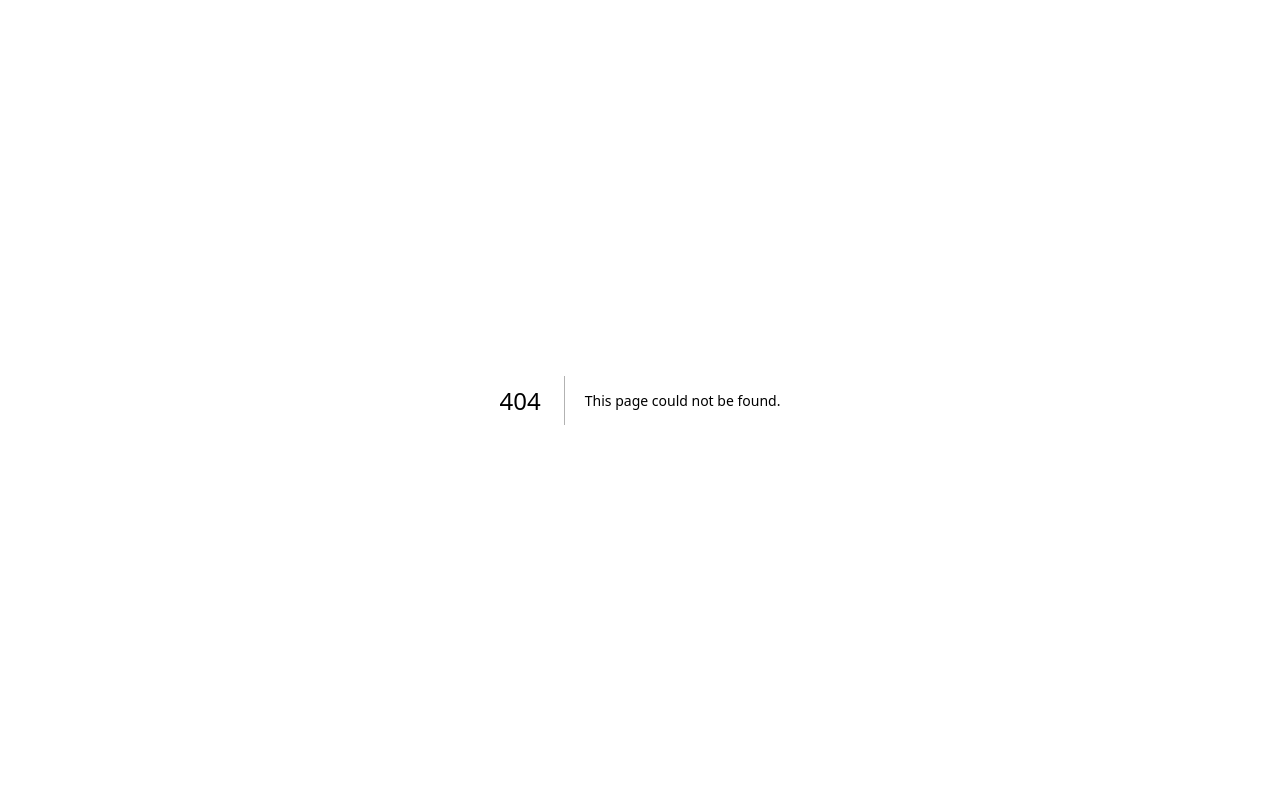
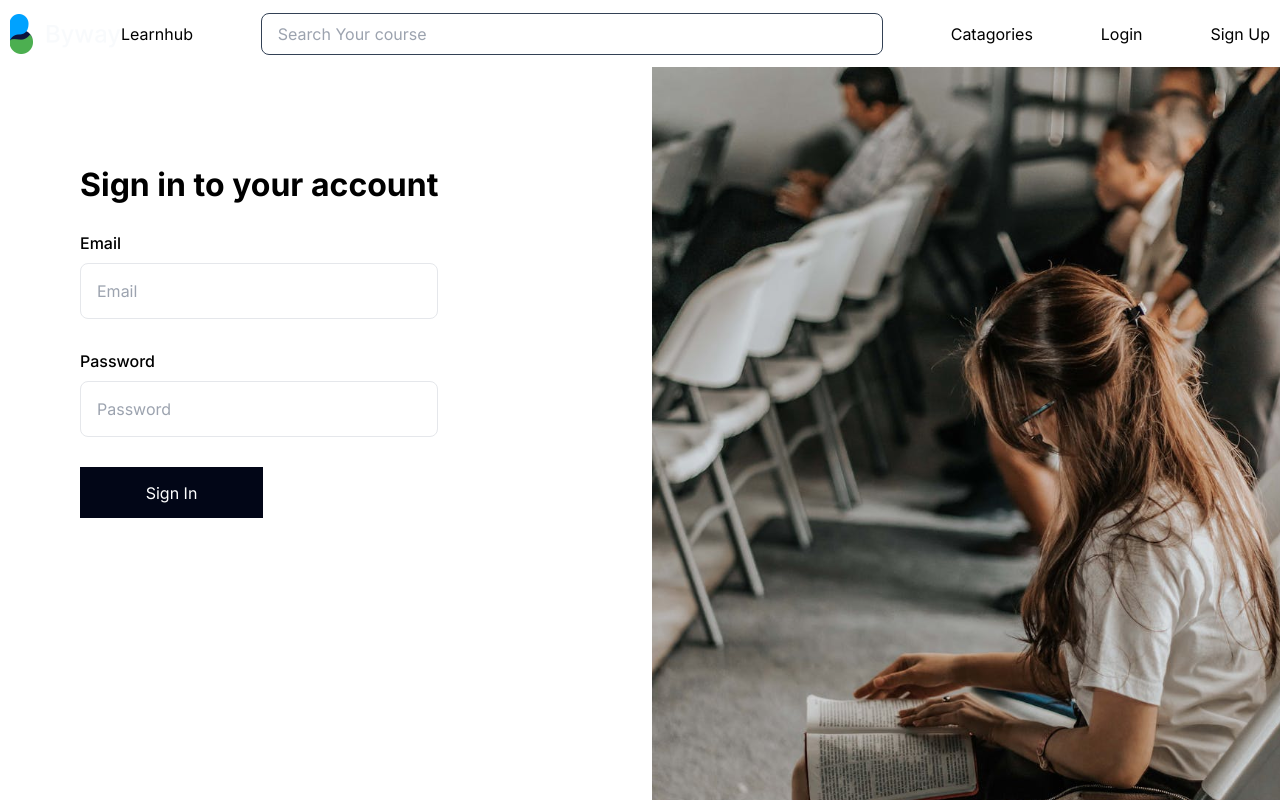
Before and after one commit to FaisalMahamudCS/e-learning-frontend, a Next.js app: page /login in a window 1280 px wide. Before the commit this address had no page. Shown: the top 800 px of the page. Built offline with nearby package versions, Linux system fonts and the light colour scheme.

Commit message:
Login done

```diff
--- /dev/null
+++ b/components/Login.tsx
@@ -0,0 +1,51 @@
+"use client"
+import React, { useState } from 'react'
+import { CiSearch } from 'react-icons/ci'
+import Navbar from './Navbar'
+import login from  '../public/login.png'
+import Image from 'next/image';
+import Input from './Input';
+import InputComponent from './Input';
+import LabelComponent from './Label'
+import Button from './Home/Button'
+type Props = {
+}
+
+function Login({}: Props) {
+    const [inputValue, setInputValue] = useState('');
+
+  return (
+    <>
+ <Navbar/>
+       <div className="flex justify-between gap-[40px]">
+
+<div className='ml-[80px]'>
+    <h2 className='text-center text-[32px] mt-[94px] font-bold'>Sign in to your account</h2>
+
+    <div className="flex flex-col mt-[22px]">
+        <LabelComponent text='Email'/>
+    <div className=" ">
+    <InputComponent  onChange={setInputValue} value={inputValue}  className='inputStyles' placeholder='Email '/>
+
+    </div>
+    </div>
+    <div className="flex flex-col mt-[22px]">
+        <LabelComponent text='Password'/>
+    <div className=" ">
+    <InputComponent  onChange={setInputValue} value={inputValue}  className='inputStyles' placeholder='Password'/>
+
+    </div>
+    </div>
+
+    <Button label='Sign In' classNames='bg-[#020617] w-[183px] h-[51px] text-white mt-[22px]'/>
+</div>
+<div>
+    <Image src={login}/>
+</div>
+       </div>
+    </>
+
+   )
+}
+
+export default Login
--- a/components/Navbar.tsx
+++ b/components/Navbar.tsx
@@ -13,6 +13,9 @@ const Navbar = () => {
     const onClick=()=>{
         router.push('/signup')
     }
+    const loginClick=()=>{
+        router.push('/login')
+    }
     return (
        <>
        <div className="flex justify-between items-center content-center px-[10px]">
@@ -27,7 +30,7 @@ const Navbar = () => {
 
 </div>
 <p>Catagories</p>
-<Button label="Login" classNames="h-[40px]"/>
+<Button label="Login" onClick={loginClick} classNames="h-[40px]"/>
 <Button label="Sign Up" classNames="h-[40px]" onClick={onClick}/>
 </div></>
     );
--- /dev/null
+++ b/src/app/login/page.tsx
@@ -0,0 +1,12 @@
+import React from 'react';
+import Navbar from '../../../components/Navbar';
+import signbg from  '../public/signbg.png'
+import Image from 'next/image';
+import Signup from '../../../components/Signup';
+import Login from '../../../components/Login';
+
+export default function SignupPage()
+ {  return (
+      <Login/>
+    );
+};
```
Also changed, not shown: public/login.png (added).
